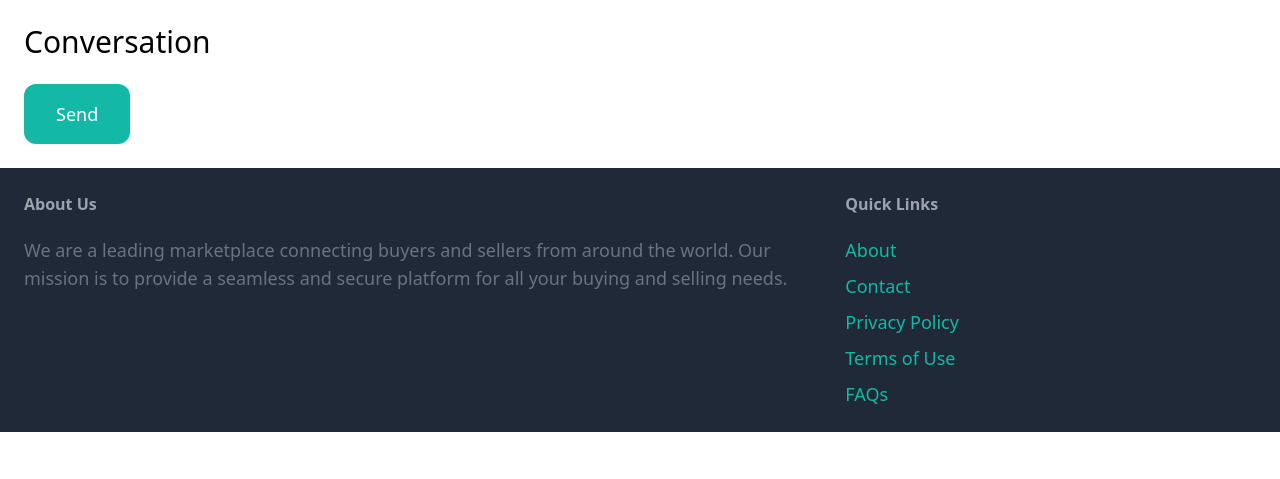
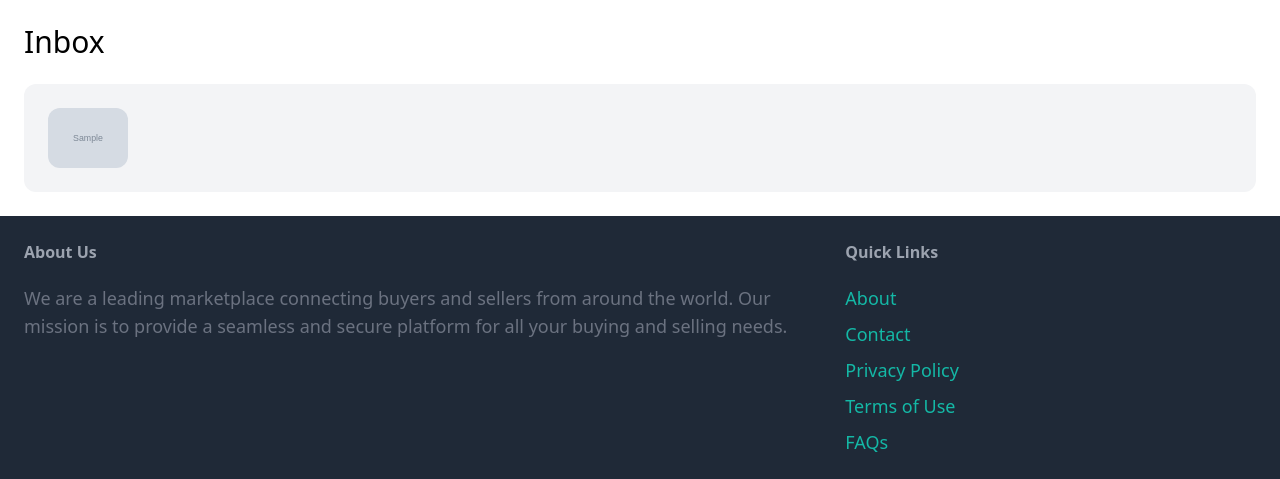
Before and after one commit to natnaeldejenekebede/Simple-Marketplace-with-Django, a Django app: page /inbox/ in a window 1280 px wide. Shown: the part 77-556 px from the top of the page. Run offline with Django 4.2, Linux system fonts and the light colour scheme; a user stored in the database is signed in; tables that the repository leaves empty hold one stand-in row (values such as "Sample post"); grey boxes marked "Sample" are stand-in pictures; some libraries are stand-ins or nearby versions.

Commit message:
Update inbox.html

```diff
--- a/conversation/templates/conversation/inbox.html
+++ b/conversation/templates/conversation/inbox.html
@@ -1,26 +1,28 @@
 {% extends 'core/base.html' %}
 
-{% block title %}Conversation{% endblock %}
+{% block title %}Inbox{% endblock %}
 
 {% block content %}
-<h1 class="mb-6 text-3xl">Conversation</h1>
+<h1 class="mb-6 text-3xl">Inbox</h1>
 
 <div class="space-y-6">
-    {% for message in conversation.messages.all %}
-        <div class="p-6 flex {% if message.created_by == request.user %}bg-blue-100{% else %}bg-gray-100{% endif %} rounded-xl">
-            <div>
-                <p class="mb-4"><strong>{{ message.created_by.username }}</strong> @ {{ message.created_at }}</p>
-                <p>{{ message.content }}</p>
+    {% for conversation in conversations %}
+        <a href="{% url 'conversation:detail' conversation.id %}">
+            <div class="p-6 flex bg-gray-100 rounded-xl">
+                <div class="pr-6">
+                    <img src="{{ conversation.item.image.url }}" class="w-20 rounded-xl">
+                </div>
+
+                <div>
+                    {% for member in conversation.members.all %}
+                        {% if member != request.user %}
+                            <p class="mb-4"><strong>{{ member.username }}</strong> | {{ conversation.modified_at }}</p>
+                            <p>{{ conversation.item.name }}</p>
+                        {% endif %}
+                    {% endfor %}
+                </div>
             </div>
-        </div>
+        </a>
     {% endfor %}
 </div>
-
-<form method="post" action="." class="mt-6">
-    {% csrf_token %}
-
-    {{ form.as_p }}
-
-    <button class="py-4 px-8 text-lg bg-teal-500 hover:bg-teal-700 rounded-xl text-white">Send</button>
-</form>
 {% endblock %}
```
